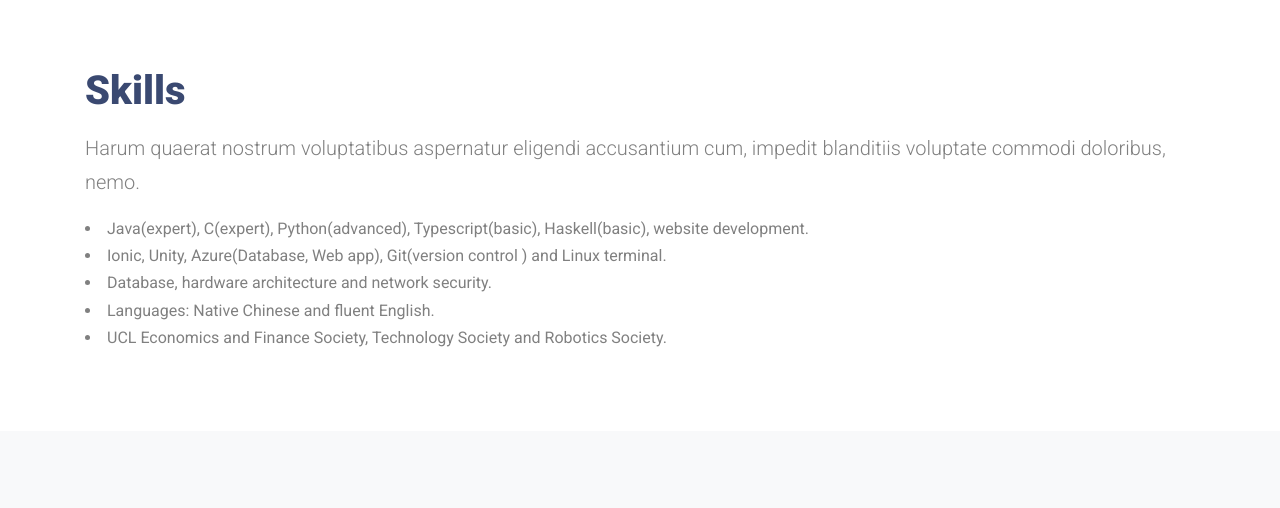
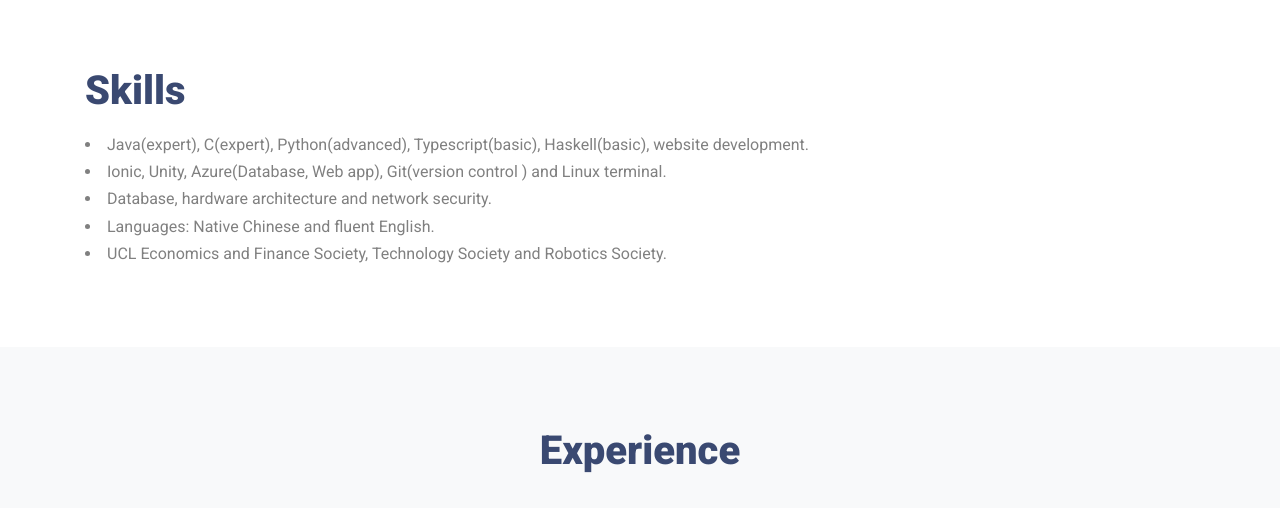
Before and after one commit to zcablii/zcablii.github.io, a plain HTML site: page index.html in a window 1280 px wide. Shown: the part 1360-1868 px from the top of the page. Drawn offline with Linux system fonts and the light colour scheme; files whose address does not match are found by name.

Commit message:
Update index.html

```diff
--- a/index.html
+++ b/index.html
@@ -109,7 +109,6 @@
         <div class="row">
           <div class="col-lg-12 order-md-1" data-aos="fade">
             <h2 class="section-title mb-3">Skills</h2>
-            <p class="lead">Harum quaerat nostrum voluptatibus aspernatur eligendi accusantium cum, impedit blanditiis voluptate commodi doloribus, nemo.</p>
             <lu>
               <li>Java(expert), C(expert), Python(advanced), Typescript(basic), Haskell(basic), website development.</li>
               <li>Ionic, Unity, Azure(Database, Web app), Git(version control ) and Linux terminal.</li>
```
